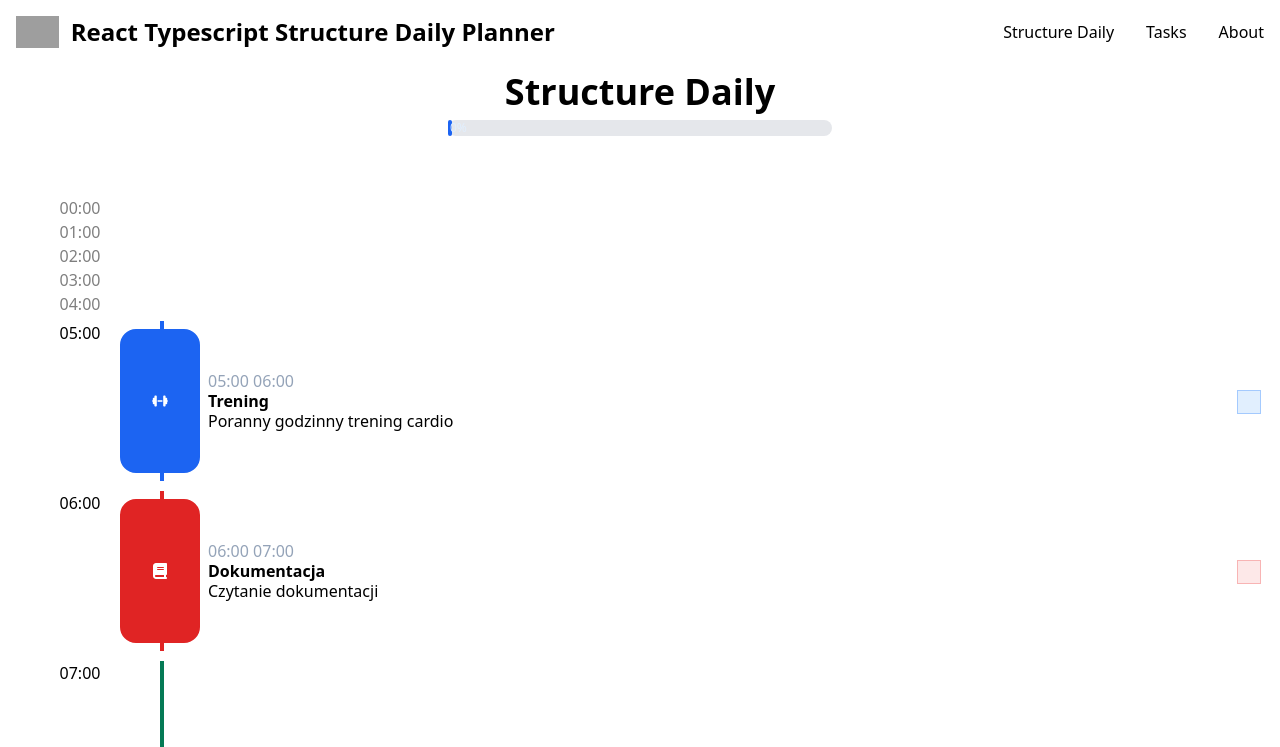
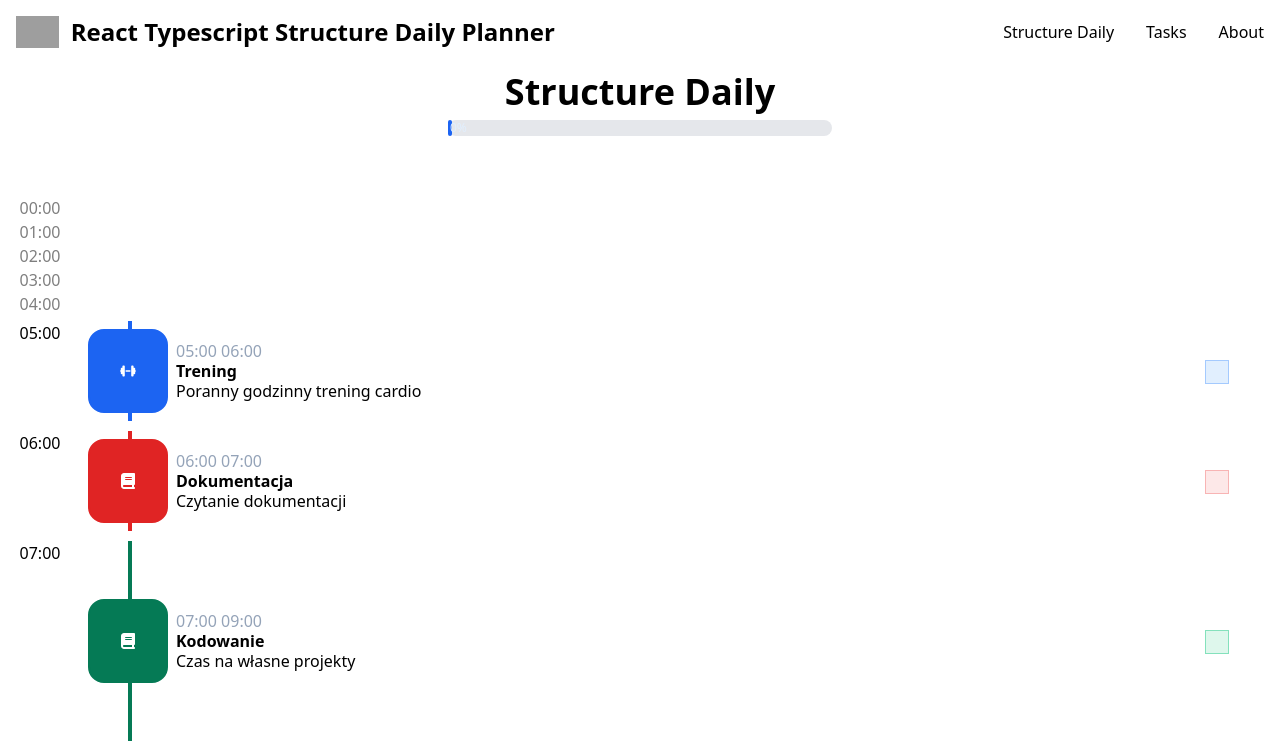
Before and after one commit to karolkawski/Structure-planner, a React app: page / in a window 1280 px wide. Shown: the top 747 px of the page. Built offline with nearby package versions, Linux system fonts and the light colour scheme; grey boxes are pictures that could not be loaded.

Commit message:
[fix] better structure animation

```diff
--- a/src/components/Structure/Structure.tsx
+++ b/src/components/Structure/Structure.tsx
@@ -3,9 +3,8 @@ import { data } from '../../assets/data';
 import Task from '../Task/Task';
 import { TaskType } from '../Task/Task.d';
 import { formatDate, getDateComponentsFromEpoch } from '../../utils/Date';
-import { colorVariants, taskHoursVariations, isDoneVariations } from './styles';
+import { colorVariants } from './styles';
 import { Color } from '../../types/Colors.d';
-import { Hours } from '../../types/Hours.d';
 import { motion, AnimatePresence } from 'framer-motion';
 
 const generateAllHoursInDay = (from = 0, to = 24) => {
@@ -95,48 +94,46 @@ const Structure: FC = () => {
             return (
               <div key={task.id} className="flex flex-col">
                 {hoursBefore.map((hour) => (
-                  <div className="w-40 opacity-50" key={hour}>
+                  <div className="w-20 opacity-50" key={hour}>
                     {hour}
                   </div>
                 ))}
 
                 <AnimatePresence>
                   <motion.div
-                    style={{ margin: '5px 0px' }}
-                    initial={{ height: task.isDone ? 'auto' : 'h-40' }}
-                    animate={{ height: task.isDone ? 'h-40' : 'auto' }}
+                    style={{
+                      margin: '5px 0px',
+                      display: 'flex',
+                      alignItems: 'center',
+                      position: 'relative',
+                    }}
+                    initial={{
+                      height: task.isDone ? 100 * multiplerHeight : 50,
+                    }}
+                    animate={{
+                      height: task.isDone ? 50 : 100 * multiplerHeight,
+                    }}
                     transition={{ duration: 0.5 }}
-                    exit={{ height: task.isDone ? 'h-40' : 'auto' }}
+                    exit={{ height: task.isDone ? 50 : 100 * multiplerHeight }}
                     key={'container'}
                   >
-                    <div
-                      className={`${!task.isDone ? taskHoursVariations[multiplerHeight as Hours] : ''}`}
-                    >
-                      <div className="w-40 absolute">
+                    <div className="w-20 absolute top-0">
                       {formatDate(task.startTime)}
                     </div>
-
+                    <div className={`relative flex h-full items-center`}>
                       <div
-                        className={`relative flex ${isDoneVariations[task.isDone.toString()]} items-center`}
-                      >
-                        {!task.isDone ? (
-                          <div
-                            className={`left-40 w-1 h-full -z-50 absolute ${taskColorStyle}`}
+                        className={`left-32 w-1 h-full -z-50 absolute ${taskColorStyle}`}
                       ></div>
-                        ) : (
-                          <></>
-                        )}
+                    </div>
                     <Task
                       key={task.id}
                       task={task as TaskType}
                       onChange={handleChangedDone}
                     />
-                      </div>
-                    </div>
                   </motion.div>
                 </AnimatePresence>
                 {hoursAfter.map((hour) => (
-                  <div className="w-40 opacity-50" key={hour}>
+                  <div className="w-20 opacity-50" key={hour}>
                     {hour}
                   </div>
                 ))}
--- a/src/components/Structure/styles.tsx
+++ b/src/components/Structure/styles.tsx
@@ -21,8 +21,3 @@ export const colorVariants: Record<Color, string> = {
   gray: 'bg-gray-600 hover:bg-gray-500 border-gray-600',
   purple: 'bg-purple-600 hover:bg-purple-500 border-purple-600',
 };
-
-export const isDoneVariations: Record<string, string> = {
-  true: 'h-10',
-  false: 'h-full',
-};
--- a/src/components/Task/Task.tsx
+++ b/src/components/Task/Task.tsx
@@ -11,6 +11,7 @@ import {
 } from 'react-icons/fa6';
 import { checkBoxVariants, colorVariants } from './styles';
 import { Icons } from '../../types/Icons.d';
+import { motion, AnimatePresence } from 'framer-motion';
 
 function Task({ task, onChange }: TaskProps) {
   const [isChecked, setChecked] = useState(task.isDone);
@@ -30,13 +31,22 @@ function Task({ task, onChange }: TaskProps) {
     rest: <FaCouch />,
   };
 
-  const heightVariations: Record<string, string> = {
-    true: 'h-15 p-2 opacity-75 ',
-    false: 'h-40 p-2 ',
-  };
   return (
+    <AnimatePresence>
+      <motion.div
+        style={{ margin: '5px 0px', display: 'flex', width: '100%' }}
+        initial={{
+          height: task.isDone ? 100 : 50,
+        }}
+        animate={{
+          height: task.isDone ? 50 : 100,
+        }}
+        transition={{ duration: 0.5 }}
+        exit={{ height: task.isDone ? 50 : 100 }}
+        key={'container'}
+      >
         <div
-      className={`Task ${heightVariations[task.isDone.toString()]} w-11/12 left-8 flex ml-20 cursor-pointer hover:bg-gray-50 absolute
+          className={`Task h-15 p-2 w-11/12 left-8 flex ml-20 cursor-pointer hover:bg-gray-50
       `}
           key={task.id}
           onClick={() => handleCheckboxChange()}
@@ -79,6 +89,8 @@ function Task({ task, onChange }: TaskProps) {
             </div>
           </div>
         </div>
+      </motion.div>
+    </AnimatePresence>
   );
 }
 
```
Lines whose indentation alone changed are shown as unchanged.
